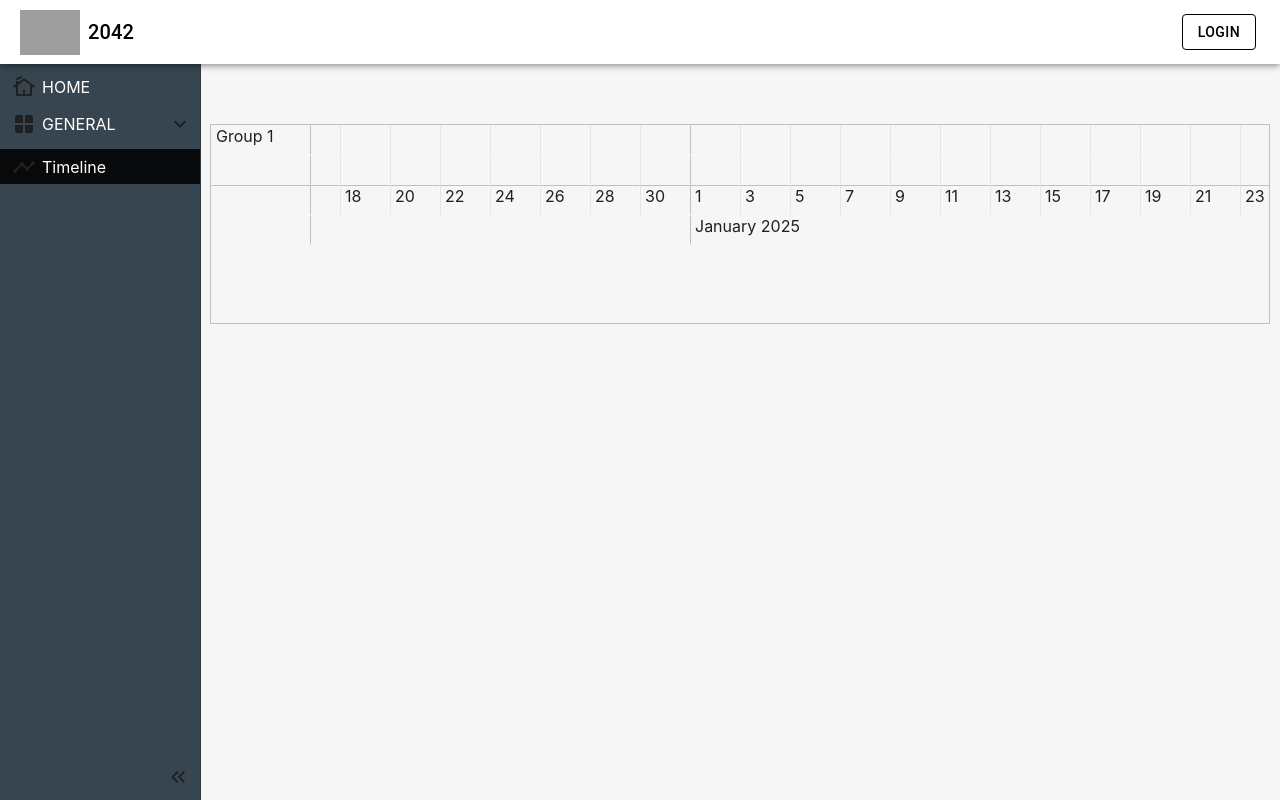
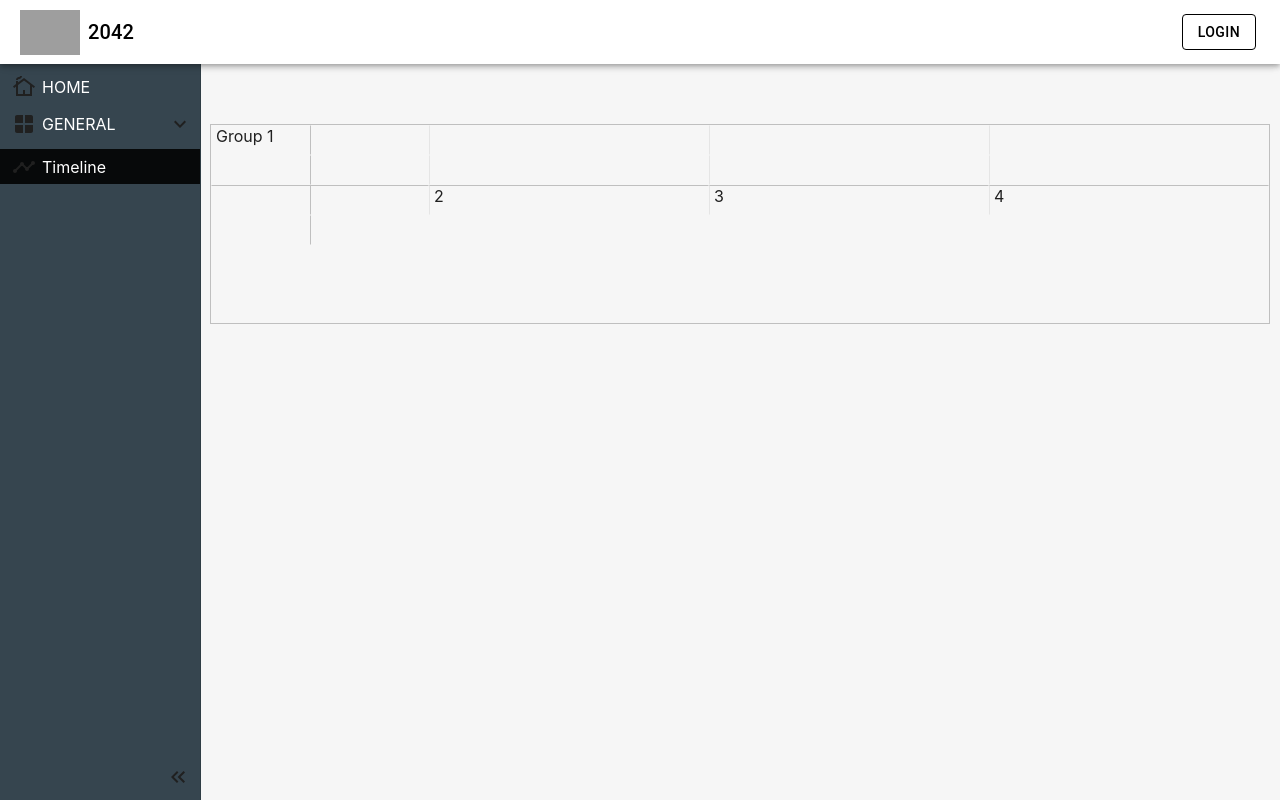
Before and after one commit to tungtuoitan/SuperApp, a React (Create React App) app in the folder frontend/: page /timeline in a window 1280 px wide. Built offline with nearby package versions, Linux system fonts and the light colour scheme; grey boxes are pictures that could not be loaded.

Commit message:
01-TLBase-02 keep spotlight when scroll(1)

```diff
--- a/frontend/src/App.css
+++ b/frontend/src/App.css
@@ -65,3 +65,12 @@ code {
     display: flex;
     flex-wrap: nowrap;
 }
+
+/* ẩn scrollbar */
+#TLBaseContainer {
+    scrollbar-width: none; /* Firefox */
+    -ms-overflow-style: none; /* Internet Explorer 10+ */
+  }
+#TLBaseContainer::-webkit-scrollbar {
+display: none ; /* Chrome, Safari, Edge */
+}
--- a/frontend/src/components/TL/TLBase/Store/TLBaseStore.tsx
+++ b/frontend/src/components/TL/TLBase/Store/TLBaseStore.tsx
@@ -1,5 +1,5 @@
 
-import { createContext, Dispatch, SetStateAction, useContext, useRef, useState } from "react";
+import React, { createContext, Dispatch, SetStateAction, useContext, useRef, useState } from "react";
 import { Ev } from "../../TLTypes";
 import { TI } from "../../TLConfigs";
 
@@ -13,9 +13,14 @@ export interface TLBaseContextData {
     setCurTIList: Dispatch<SetStateAction<TI[]>>;
     curTIL: number;
     setCurTIL: Dispatch<SetStateAction<number>>;
+    timeTypeChange: boolean;
+    setTimeTypeChange: Dispatch<SetStateAction<boolean>>
+    ratio: React.MutableRefObject<number>;
+    X$TLBaseContainer_spotlight: React.MutableRefObject<number>;
 
 
     TLBaseContainerRef: React.RefObject<HTMLDivElement>;
+    TLBaseContentRef: React.RefObject<HTMLDivElement>;
     infiniteScrollLoading: boolean;
     setInfiniteScrollLoading: Dispatch<SetStateAction<boolean>>;
     scrollByHand: React.MutableRefObject<boolean>;
@@ -34,10 +39,15 @@ export const TLBaseContextDefaultValue: TLBaseContextData = {
     setSpotlightMoment: () => {},
     curTIList: Array(50).fill([]),
     setCurTIList: () => {},
-    curTIL: 37,
+    curTIL: 27,
     setCurTIL: () => {},
+    timeTypeChange: false,
+    setTimeTypeChange: () => {},
+    ratio: {current: 0.5},
+    X$TLBaseContainer_spotlight: {current: 0},
 
     TLBaseContainerRef: {current: null},
+    TLBaseContentRef: {current: null},
     infiniteScrollLoading: false,
     setInfiniteScrollLoading: () => {},
     scrollByHand: {current: true},
@@ -60,13 +70,19 @@ export const useTLBaseStore = () => useContext(TLBaseStore);
 export const TLBaseProvider: React.FC<React.PropsWithChildren<React.PropsWithChildren<unknown>>> = ({ children }) => {
     const [ curTIList, setCurTIList] = useState<TI[]>( Array(50).fill([]));
     const [spotlightMoment, setSpotlightMoment] = useState<Date>(new Date()); // là TI mà chuột hover vào
-    const [curTIL, setCurTIL] = useState<number>(37); // là TIL mà chuột hover vào
+    const ratio = useRef<number>(0.5);
+    const X$TLBaseContainer_spotlight = useRef<number>(0);
+
+    const [curTIL, setCurTIL] = useState<number>(18);
+    const [timeTypeChange, setTimeTypeChange] = useState<boolean>(false); // là TIL mà chuột hover vào
+
 
     const [infiniteScrollLoading, setInfiniteScrollLoading] = useState<boolean>(false);
     const wheeling = useRef<boolean>(false);
     const scrollByHand = useRef<boolean>(true);
 
     const TLBaseContainerRef = useRef<null| HTMLDivElement>(null);
+    const TLBaseContentRef = useRef<null| HTMLDivElement>(null);
 
     const startX = useRef<number>(0);
     const startScrollX = useRef<number>(0);
@@ -81,10 +97,16 @@ export const TLBaseProvider: React.FC<React.PropsWithChildren<React.PropsWithChi
                 setSpotlightMoment,
                 curTIList,
                 setCurTIList,
+
                 curTIL,
                 setCurTIL,
+                timeTypeChange,
+                setTimeTypeChange,
+                ratio,
+                X$TLBaseContainer_spotlight,
 
                 TLBaseContainerRef,
+                TLBaseContentRef,
                 infiniteScrollLoading,
                 setInfiniteScrollLoading,
                 scrollByHand,
--- a/frontend/src/components/TL/TLBase/TLBaseHelpers.tsx
+++ b/frontend/src/components/TL/TLBase/TLBaseHelpers.tsx
@@ -4,7 +4,7 @@ import { useTLBaseStore } from "./Store/TLBaseStore";
 export function useTLBaseHelpers() {
     const { TLBaseContainerRef, curTIList, setCurTIList, scrollByHand, curTIL } = useTLBaseStore();
 
-    const getNewDate = (baseDate: Date, plusValue: number): Date => {
+    const getNewDate = (baseDate: Date, plusValue: number): Date => { //plusValue: vd: plusValue = 1, thì 1 có thể là 1 phút, 1 giờ, 1 ngày, 1 tháng, 1 năm, 1 thế kỷ... tùy vào curTIL
         const newDate = new Date(baseDate);
         if (_TLL[curTIL].value === timeValue.min) {
             newDate.setDate(newDate.getDate() + plusValue);
@@ -68,7 +68,7 @@ export function useTLBaseHelpers() {
         }
     }
 
-    const updateTIList = () => {
+    const updateTIList$WhenTouchEdge = () => {
         /// Nguyên tắc của logic: TILeft của curTIList === TIMid của new TIList, nhờ vào công thức này để tính ra newTIList
         const maxScrollLeft = (TLBaseContainerRef.current?.scrollWidth ?? 0) - (TLBaseContainerRef.current?.clientWidth ?? 0);
 
@@ -82,6 +82,7 @@ export function useTLBaseHelpers() {
         const newTIList: TI[] = [];
         if (TLBaseContainerRef.current?.scrollLeft === 0 ||
             TLBaseContainerRef.current?.scrollLeft === maxScrollLeft) {
+                console.log('updateTIList$WhenTouchEdge');
             for (let i = 0; i <= totalTI; i++) {
                 const TI = {
                     id: i.toString(),
@@ -112,7 +113,7 @@ export function useTLBaseHelpers() {
 return {
     getNewDate,
     getTIValue,
-    updateTIList,
+    updateTIList$WhenTouchEdge,
 }
 
 }
--- a/frontend/src/components/TL/TLBase/UI/Column.tsx
+++ b/frontend/src/components/TL/TLBase/UI/TIColumn.tsx
@@ -8,8 +8,9 @@ type CellProps = {
     isMilestone?: boolean,
 }
 
-type ColumnProps = {
+type TLColumnProps = {
     val: string,
+    id: string,
     val2?: string,
     width: string,
 }
@@ -25,8 +26,7 @@ export const Cell = (props: CellProps) => {
                 : '1px solid transparent ',
             borderRight: borderRight ? '1px solid #bfbfbf' : '1px solid transparent ',
             borderTop: borderTop ? '1px solid #bfbfbf' : '1px solid transparent ',
-            borderBottom: borderBottom ? '1px solid #bfbfbf' : '1px solid transparent ',
-            // border: '1px solid #bfbfbf', // TODO: create theme
+            borderBottom: borderBottom ? '1px solid #bfbfbf' : '1px solid transparent ', // TODO: create theme
             width: '100%',
             height: '30px',
             textAlign: 'left',
@@ -37,12 +37,13 @@ export const Cell = (props: CellProps) => {
         }}>{val}</div>
 }
 
-export const Column = ({ val, val2, width,  }: ColumnProps) => {
+export const TLColumn = ({ val, val2, width, id  }: TLColumnProps) => {
     return (
         <>
-            <div style={{
-                // border: '1px solid #bfbfbf',
-                width: width, // TODO: make this dynamic, dựa vào độ zoom
+            <div
+            id={id}
+            style={{
+                width: width,
             }}>
                 <Cell borderLeft isMilestone={val2 !== ''} />
                 <Cell borderLeft isMilestone={val2 !== ''} />
@@ -54,11 +55,11 @@ export const Column = ({ val, val2, width,  }: ColumnProps) => {
 
 
 
-export const GroupColumn = ({ val, width }: ColumnProps) => {
+export const GroupColumn = ({ val, width, id }: TLColumnProps) => {
     return (<>
         <div
             style={{
-                width: '100px',
+                width: width,
             }}
         >
             <Cell borderRight val={val} />
--- a/frontend/src/components/TL/TLBase/UI/TLBase.tsx
+++ b/frontend/src/components/TL/TLBase/UI/TLBase.tsx
@@ -1,13 +1,13 @@
 import { useEffect } from "react";
-import { Column, GroupColumn } from "./Column";
+import { TLColumn, GroupColumn } from "./TIColumn";
 import { useTLBaseStore } from "../Store/TLBaseStore";
 import { _TLL, TI, timeValue, totalTI } from "../../TLConfigs";
 import { useTLBaseHelpers } from "../TLBaseHelpers";
 
 export const TLBase = () => {
-    const { TLBaseContainerRef, curTIList, setCurTIList, scrollByHand,
+    const { TLBaseContainerRef, curTIList, setCurTIList, scrollByHand, TLBaseContentRef, timeTypeChange, setTimeTypeChange, ratio, X$TLBaseContainer_spotlight,
         startX, startScrollX, mouseDown, setMouseDown, mouseEnter, setMouseEnter, spotlightMoment, setSpotlightMoment, curTIL, setCurTIL } = useTLBaseStore();
-    const { getNewDate, getTIValue, updateTIList } = useTLBaseHelpers();
+    const { getNewDate, getTIValue, updateTIList$WhenTouchEdge } = useTLBaseHelpers();
 
 
     // when init
@@ -21,7 +21,7 @@ export const TLBase = () => {
         // set curTIList
         const newDateLeft = new Date();
         const newTIList = [] as TI[];
-        for (let i = 0; i <= totalTI; i++) {
+        for (let i = 0; i < totalTI; i++) {
             const TI = {
                 id: i.toString(),
                 date: getNewDate(newDateLeft, i),
@@ -30,12 +30,33 @@ export const TLBase = () => {
         }
 
         setCurTIList(newTIList);
+
     }, []);
 
     useEffect(() => {
+        if (!timeTypeChange) {
+            // giữ spotlight
+            const newTLBaseContentWidth = _TLL[curTIL].wi * totalTI;
+            if (!TLBaseContainerRef.current) return;
+            TLBaseContainerRef.current.scrollLeft = ratio.current * newTLBaseContentWidth - X$TLBaseContainer_spotlight.current //! bug: nếu giữ nguyên mouse, F5 + wheel thì spotlight sẽ sai, vì ratio sai, nhưng bug này k đáng kể,
+        }else {
+            // // 2.tính TIBaseTimeFirst và TIBaseTimeLast
+            // const TIBaseTimeFirst = curTIList[0].date
+            // const TIBaseTimeLast = getNewDate(TIBaseTimeFirst ?? new Date(), totalTI);
+            // const time1 = (TIBaseTimeFirst?.getTime() ?? 0) / 1000 / 60;
+            // const time2 = TIBaseTimeLast.getTime() / 1000 / 60;
 
-        console.log("curTIL:", curTIL);
+            // // 3. // Tính thời điểm của X
+            // const totalmin = time1 + (time2 - time1) * ratio.current + 24 * 60;
+
+            // const newSpotlightMoment = new Date(totalmin * 60 * 1000);
+            // console.log("newSpotlightMoment:", newSpotlightMoment);
+            // // setSpotlightMoment(newSpotlightMoment);
+        }
+
+
     }, [curTIL]);
+
     return (
         <div
             id="TLBaseContainerBig"
@@ -45,7 +66,7 @@ export const TLBase = () => {
                 height: '200px', // TODO: make this dynamic,
                 display: 'flex',
             }}>
-            <GroupColumn val={'Group 1'} width="" />
+            <GroupColumn val={'Group 1'} width="100px" id="" />
             <div
                 id="TLBaseContainer"
                 ref={TLBaseContainerRef}
@@ -75,16 +96,21 @@ export const TLBase = () => {
                     }
                 }}
                 onMouseMove={(e: React.MouseEvent<HTMLDivElement, MouseEvent>) => {
-                    // pageX:      Tọa độ X của chuột so với screen,
-                    // offsetLeft: Tọa độ X của con   so với cha
+                    // 1. tính ratio
+                    const X$TLBaseContent_spotlight = e.clientX - (TLBaseContentRef.current?.getBoundingClientRect()?.left ?? 0);
+                    const TLBaseContentWidth = TLBaseContentRef.current?.getBoundingClientRect()?.width ?? 0;
+                    ratio.current = X$TLBaseContent_spotlight / TLBaseContentWidth;
 
+
+                    // 2.scroll khi mousedownmousemove
                     if (!mouseDown || !scrollByHand.current) return;
                     if (!TLBaseContainerRef.current) return;
                     const ISPosition = TLBaseContainerRef.current.getBoundingClientRect().left + window.scrollX; // toạ độ của infiniteScroll so với Screen
                     const endX = e.pageX - ISPosition;
+                    TLBaseContainerRef.current.scrollLeft = startScrollX.current + (startX.current - endX);
 
-                    TLBaseContainerRef.current.scrollLeft = startScrollX.current + (startX.current - endX);
-                    // TLBaseContainerRef.current.scrollLeft = startScrollX.current + 2*(startX.current - endX); // nếu muốn tăng tốc độ cuộn
+                    // 3. update TIList
+                    updateTIList$WhenTouchEdge();
                 }}
                 onMouseLeave={() => {
                     setMouseDown(false);
@@ -93,27 +119,38 @@ export const TLBase = () => {
                 onMouseEnter={() => { setMouseEnter(true) }}
                 onWheel={(e: React.WheelEvent) => {
                     e.preventDefault();
-                    if (e.deltaY > 0) {
-                        setCurTIL(curTIL + 1 < _TLL.length ? curTIL + 1 : 0);
+                    if (curTIL === 0 || curTIL === _TLL.length - 1) return;
+
+                    // 1.calc newTIL
+                    let newTIL;
+                    if (e.deltaY > 0)
+                        newTIL = curTIL + 1;
+                    else
+                        newTIL = curTIL - 1;
+
+                    // 2. update
+                    if (_TLL[curTIL].timeType !== _TLL[newTIL].timeType) {
+                        setTimeTypeChange(true);
                     }
                     else {
-                        setCurTIL(curTIL - 1 >= 0 ? curTIL - 1 : _TLL.length - 1);
+                        setTimeTypeChange(false);
+                        X$TLBaseContainer_spotlight.current = e.clientX - (TLBaseContainerRef.current?.getBoundingClientRect()?.left ?? 0);
                     }
+                    setCurTIL(newTIL);
                 }}
-                onScroll={(e: React.UIEvent<HTMLDivElement, UIEvent>) => {
-                    updateTIList();
-                }
-                }
             >
                 <div
                     id="TLBaseContent"
+                    ref={TLBaseContentRef}
                     style={{
                         display: 'flex',
                         // width: '100%',
                     }}
                 >
                     {curTIList.map((TI, index) => (
-                        <Column
+                        <TLColumn
+                            id={'TLColumn-' + index.toString()}
+                            key={TI.id}
                             val={getTIValue(TI, curTIL) ?? ''}
                             val2={
                                 (() => {
--- a/frontend/src/components/TL/TLConfigs.ts
+++ b/frontend/src/components/TL/TLConfigs.ts
@@ -22,12 +22,13 @@ export const TIWidth = {
     l3: 230,
     l4: 280,
 }
-export type TimeType = 'min' | 'hour' | 'day' | 'week' | 'month' | 'quarter' | 'year';
+export type TimeType = 'min' | 'hour' | 'day' | 'week' | 'month' | 'year' | 'century';
 
 export type TIL = {
     id: number,
     wi: number,
     value: number,
+    timeType: TimeType,
 }
 
 export type TI = { // mỗi TI là 1 Date + timeType
@@ -35,90 +36,89 @@ export type TI = { // mỗi TI là 1 Date + timeType
     // TILid: string,
     date: Date | null,
 }
-
-export const totalTI = 50; // hard code
+export const totalTI = 100; // hard code (tính luôn số 0 thì sẽ là 100 TI)
 
 export const _TLL: TIL[] = [ // đây là array chứa các timelineLevel
-    { id: 0, wi: TIWidth.s3, value: timeValue.min }, // id của TI === index của chính nó
-    { id: 1, wi: TIWidth.s2, value: timeValue.min },
-    { id: 2, wi: TIWidth.s1, value: timeValue.min },
+    { id: 0, wi: TIWidth.s3, value: timeValue.min, timeType: 'min' }, // id của TI === index của chính nó
+    { id: 1, wi: TIWidth.s2, value: timeValue.min, timeType: 'min' },
+    { id: 2, wi: TIWidth.s1, value: timeValue.min, timeType: 'min' },
 
-    { id: 3, wi: TIWidth.s3, value: timeValue.min * 5 },
-    { id: 4, wi: TIWidth.s2, value: timeValue.min * 5 },
-    { id: 5, wi: TIWidth.s1, value: timeValue.min * 5 },
+    { id: 3, wi: TIWidth.s3, value: timeValue.min * 5, timeType: 'min' },
+    { id: 4, wi: TIWidth.s2, value: timeValue.min * 5, timeType: 'min' },
+    { id: 5, wi: TIWidth.s1, value: timeValue.min * 5, timeType: 'min' },
 
-    { id: 6, wi: TIWidth.s3, value: timeValue.min * 10 },
-    { id: 7, wi: TIWidth.s2, value: timeValue.min * 10 },
-    { id: 8, wi: TIWidth.s1, value: timeValue.min * 10 },
+    { id: 6, wi: TIWidth.s3, value: timeValue.min * 10, timeType: 'min' },
+    { id: 7, wi: TIWidth.s2, value: timeValue.min * 10, timeType: 'min' },
+    { id: 8, wi: TIWidth.s1, value: timeValue.min * 10, timeType: 'min' },
 
-    { id: 9, wi: TIWidth.s3, value: timeValue.min * 15 },
-    { id: 10, wi: TIWidth.s2, value: timeValue.min * 15 },
-    { id: 11, wi: TIWidth.s1, value: timeValue.min * 15 },
+    { id: 9, wi: TIWidth.s3, value: timeValue.min * 15, timeType: 'min' },
+    { id: 10, wi: TIWidth.s2, value: timeValue.min * 15, timeType: 'min' },
+    { id: 11, wi: TIWidth.s1, value: timeValue.min * 15, timeType: 'min' },
 
     //
-    { id: 12, wi: TIWidth.s3, value: timeValue.hour },
-    { id: 13, wi: TIWidth.s2, value: timeValue.hour },
-    { id: 14, wi: TIWidth.s1, value: timeValue.hour },
+    { id: 12, wi: TIWidth.s3, value: timeValue.hour, timeType: 'hour' },
+    { id: 13, wi: TIWidth.s2, value: timeValue.hour, timeType: 'hour' },
+    { id: 14, wi: TIWidth.s1, value: timeValue.hour, timeType: 'hour' },
 
-    { id: 15, wi: TIWidth.s3, value: timeValue.hour * 4 },
-    { id: 16, wi: TIWidth.s2, value: timeValue.hour * 4 },
-    { id: 17, wi: TIWidth.s1, value: timeValue.hour * 4 },
+    { id: 15, wi: TIWidth.s3, value: timeValue.hour * 4, timeType: 'hour' },
+    { id: 16, wi: TIWidth.s2, value: timeValue.hour * 4, timeType: 'hour' },
+    { id: 17, wi: TIWidth.s1, value: timeValue.hour * 4, timeType: 'hour' },
 
     //
-    { id: 18, wi: TIWidth.l4, value: timeValue.day },
-    { id: 19, wi: TIWidth.l3, value: timeValue.day },
-    { id: 20, wi: TIWidth.l2, value: timeValue.day },
-    { id: 21, wi: TIWidth.l1, value: timeValue.day },
-    { id: 22, wi: TIWidth.m3, value: timeValue.day },
-    { id: 23, wi: TIWidth.m2, value: timeValue.day },
-    { id: 24, wi: TIWidth.m1, value: timeValue.day },
-    { id: 25, wi: TIWidth.s3, value: timeValue.day },
-    { id: 26, wi: TIWidth.s2, value: timeValue.day },
-    { id: 27, wi: TIWidth.s1, value: timeValue.day },
+    { id: 18, wi: TIWidth.l4, value: timeValue.day, timeType: 'day' },
+    { id: 19, wi: TIWidth.l3, value: timeValue.day, timeType: 'day' },
+    { id: 20, wi: TIWidth.l2, value: timeValue.day, timeType: 'day' },
+    { id: 21, wi: TIWidth.l1, value: timeValue.day, timeType: 'day' },
+    { id: 22, wi: TIWidth.m3, value: timeValue.day, timeType: 'day' },
+    { id: 23, wi: TIWidth.m2, value: timeValue.day, timeType: 'day' },
+    { id: 24, wi: TIWidth.m1, value: timeValue.day, timeType: 'day' },
+    { id: 25, wi: TIWidth.s3, value: timeValue.day, timeType: 'day' },
+    { id: 26, wi: TIWidth.s2, value: timeValue.day, timeType: 'day' },
+    { id: 27, wi: TIWidth.s1, value: timeValue.day, timeType: 'day' },
 
-    { id: 28, wi: TIWidth.l4, value: timeValue.day * 2 },
-    { id: 29, wi: TIWidth.l3, value: timeValue.day * 2 },
-    { id: 30, wi: TIWidth.l2, value: timeValue.day * 2 },
-    { id: 31, wi: TIWidth.l1, value: timeValue.day * 2 },
-    { id: 32, wi: TIWidth.m3, value: timeValue.day * 2 },
-    { id: 33, wi: TIWidth.m2, value: timeValue.day * 2 },
-    { id: 34, wi: TIWidth.m1, value: timeValue.day * 2 },
-    { id: 35, wi: TIWidth.s3, value: timeValue.day * 2 },
-    { id: 36, wi: TIWidth.s2, value: timeValue.day * 2 },
-    { id: 37, wi: TIWidth.s1, value: timeValue.day * 2 },
+    { id: 28, wi: TIWidth.l4, value: timeValue.day * 2, timeType: 'day' },
+    { id: 29, wi: TIWidth.l3, value: timeValue.day * 2, timeType: 'day' },
+    { id: 30, wi: TIWidth.l2, value: timeValue.day * 2, timeType: 'day' },
+    { id: 31, wi: TIWidth.l1, value: timeValue.day * 2, timeType: 'day' },
+    { id: 32, wi: TIWidth.m3, value: timeValue.day * 2, timeType: 'day' },
+    { id: 33, wi: TIWidth.m2, value: timeValue.day * 2, timeType: 'day' },
+    { id: 34, wi: TIWidth.m1, value: timeValue.day * 2, timeType: 'day' },
+    { id: 35, wi: TIWidth.s3, value: timeValue.day * 2, timeType: 'day' },
+    { id: 36, wi: TIWidth.s2, value: timeValue.day * 2, timeType: 'day' },
+    { id: 37, wi: TIWidth.s1, value: timeValue.day * 2, timeType: 'day' },
 
     //
-    { id: 38, wi: TIWidth.s3, value: timeValue.month },
-    { id: 39, wi: TIWidth.s2, value: timeValue.month },
-    { id: 40, wi: TIWidth.s1, value: timeValue.month },
+    { id: 38, wi: TIWidth.s3, value: timeValue.month, timeType: 'month' },
+    { id: 39, wi: TIWidth.s2, value: timeValue.month, timeType: 'month' },
+    { id: 40, wi: TIWidth.s1, value: timeValue.month, timeType: 'month' },
 
-    { id: 41, wi: TIWidth.s3, value: timeValue.month * 3 },
-    { id: 42, wi: TIWidth.s2, value: timeValue.month * 3 },
-    { id: 43, wi: TIWidth.s1, value: timeValue.month * 3 },
+    { id: 41, wi: TIWidth.s3, value: timeValue.month * 3, timeType: 'month' },
+    { id: 42, wi: TIWidth.s2, value: timeValue.month * 3, timeType: 'month' },
+    { id: 43, wi: TIWidth.s1, value: timeValue.month * 3, timeType: 'month' },
 
     //
-    { id: 44, wi: TIWidth.s3, value: timeValue.year },
-    { id: 45, wi: TIWidth.s2, value: timeValue.year },
-    { id: 46, wi: TIWidth.s1, value: timeValue.year },
+    { id: 44, wi: TIWidth.s3, value: timeValue.year, timeType: 'year' },
+    { id: 45, wi: TIWidth.s2, value: timeValue.year, timeType: 'year' },
+    { id: 46, wi: TIWidth.s1, value: timeValue.year, timeType: 'year' },
 
-    { id: 47, wi: TIWidth.s3, value: timeValue.year * 5 },
-    { id: 48, wi: TIWidth.s2, value: timeValue.year * 5 },
-    { id: 49, wi: TIWidth.s1, value: timeValue.year * 5 },
+    { id: 47, wi: TIWidth.s3, value: timeValue.year * 5, timeType: 'year' },
+    { id: 48, wi: TIWidth.s2, value: timeValue.year * 5, timeType: 'year' },
+    { id: 49, wi: TIWidth.s1, value: timeValue.year * 5, timeType: 'year' },
 
-    { id: 50, wi: TIWidth.s3, value: timeValue.year * 10 },
-    { id: 51, wi: TIWidth.s2, value: timeValue.year * 10 },
-    { id: 52, wi: TIWidth.s1, value: timeValue.year * 10 },
+    { id: 50, wi: TIWidth.s3, value: timeValue.year * 10, timeType: 'year' },
+    { id: 51, wi: TIWidth.s2, value: timeValue.year * 10, timeType: 'year' },
+    { id: 52, wi: TIWidth.s1, value: timeValue.year * 10, timeType: 'year' },
 
-    { id: 53, wi: TIWidth.s3, value: timeValue.year * 50 },
-    { id: 54, wi: TIWidth.s2, value: timeValue.year * 50 },
-    { id: 55, wi: TIWidth.s1, value: timeValue.year * 50 },
+    { id: 53, wi: TIWidth.s3, value: timeValue.year * 50, timeType: 'year' },
+    { id: 54, wi: TIWidth.s2, value: timeValue.year * 50, timeType: 'year' },
+    { id: 55, wi: TIWidth.s1, value: timeValue.year * 50, timeType: 'year' },
 
     //
-    { id: 56, wi: TIWidth.s3, value: timeValue.century },
-    { id: 57, wi: TIWidth.s2, value: timeValue.century },
-    { id: 58, wi: TIWidth.s1, value: timeValue.century },
+    { id: 56, wi: TIWidth.s3, value: timeValue.century, timeType: 'century' },
+    { id: 57, wi: TIWidth.s2, value: timeValue.century, timeType: 'century' },
+    { id: 58, wi: TIWidth.s1, value: timeValue.century, timeType: 'century' },
 
-    { id: 59, wi: TIWidth.s3, value: timeValue.century * 5 },
-    { id: 60, wi: TIWidth.s2, value: timeValue.century * 5 },
-    { id: 61, wi: TIWidth.s1, value: timeValue.century * 5 }
+    { id: 59, wi: TIWidth.s3, value: timeValue.century * 5, timeType: 'century' },
+    { id: 60, wi: TIWidth.s2, value: timeValue.century * 5, timeType: 'century' },
+    { id: 61, wi: TIWidth.s1, value: timeValue.century * 5, timeType: 'century' },
 ]
```
Also changed, not shown: 2 other files (tests, documents, lock files or other folders).
